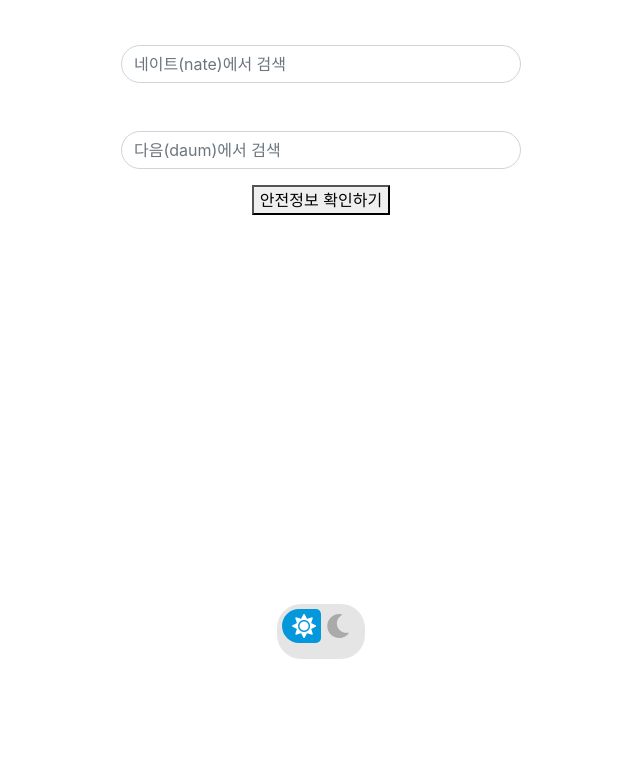
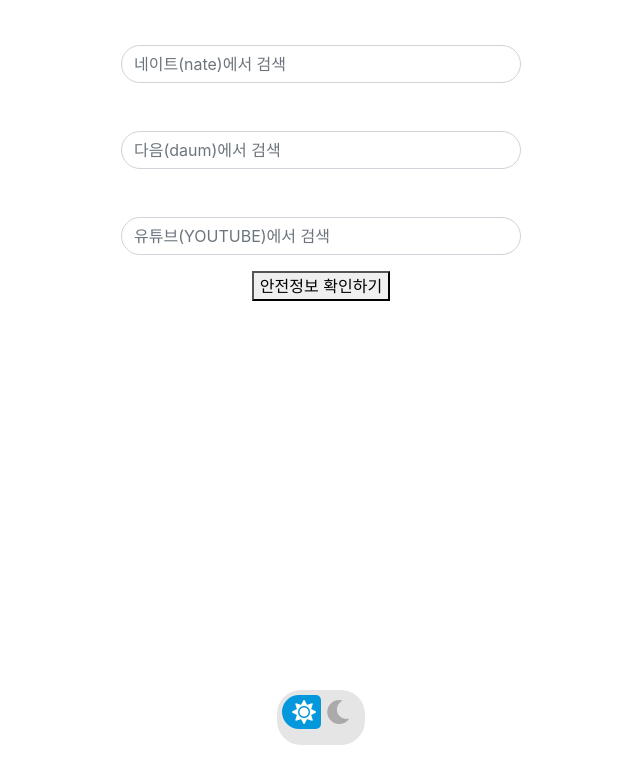
Before and after one commit to yhg4908/hangle, a plain HTML site: page index.html in a window 1280 px wide. Shown: the part 685-1468 px from the top of the page, without its empty margins (319-959 px from the left). Drawn offline with nearby package versions, Linux system fonts and the light colour scheme.

Commit message:
유튜브 기능 추가

```diff
--- a/index.html
+++ b/index.html
@@ -164,6 +164,14 @@
 </div>
 </form>
 
+<NEW 기능!>
+
+  <form action="https://www.youtube.com/results" method="GET">
+          <div class="mx-auto mt-5 search-bar input-group mb-3">
+             <input name="search_query" type="text" class="form-control rounded-pill" placeholder="유튜브(YOUTUBE)에서 검색" aria-label="Recipient's username" aria-describedby="button-addon2">
+</div>
+  </form>
+
 <p align="center" style="text-align:center;">
 <button type="button" onclick="window.open('https://safeweb.norton.com/report/show?url=https%3A%2F%2Fxn--c79am2ag62b7mt.xn--oi2b61z32a.xn--3e0b707e%2F') ">안전정보 확인하기</button></p>
 <script type="text/javascript" src="//wcs.naver.net/wcslog.js"></script>
```
